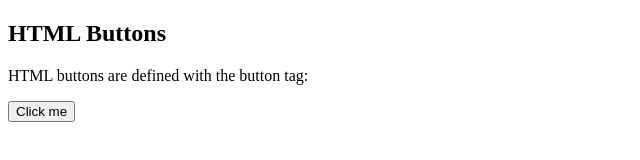
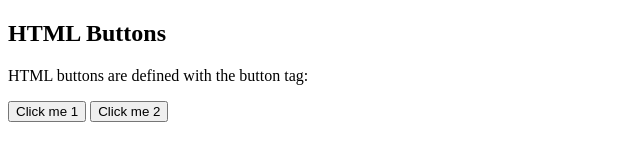
Before and after one commit to chetali19/HTML-, a plain HTML site: page index.html in a window 1280 px wide. Shown: the whole page, without its empty margins (0-640 px from the left). Drawn offline with Linux system fonts and the light colour scheme.

Commit message:
added button 2

```diff
--- a/index.html
+++ b/index.html
@@ -5,7 +5,8 @@
 <h2>HTML Buttons</h2>
 <p>HTML buttons are defined with the button tag:</p>
 
-<button>Click me</button>
+<button>Click me 1</button>
 
+<button>Click me 2</button>
 </body>
 </html>
```
